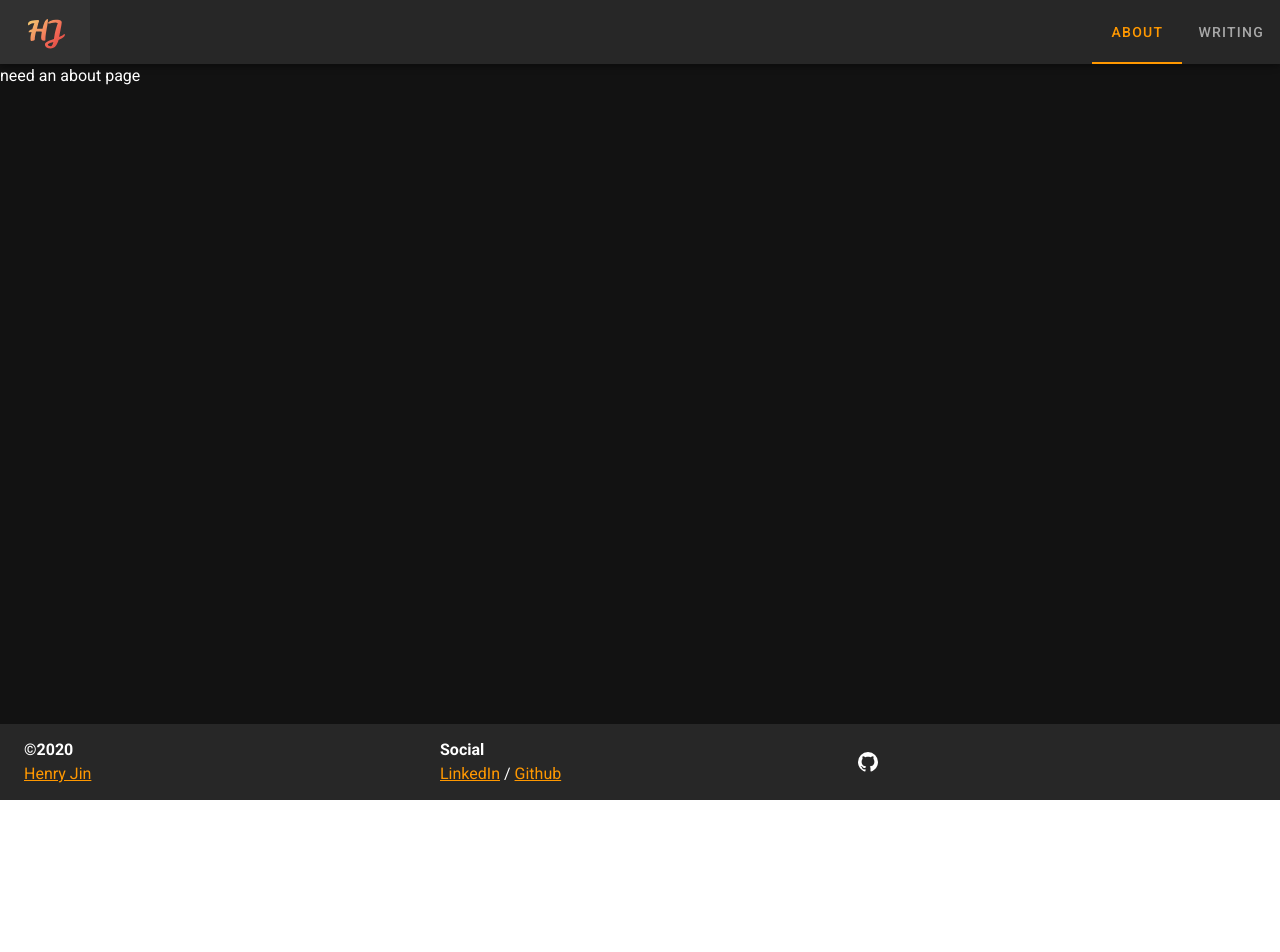
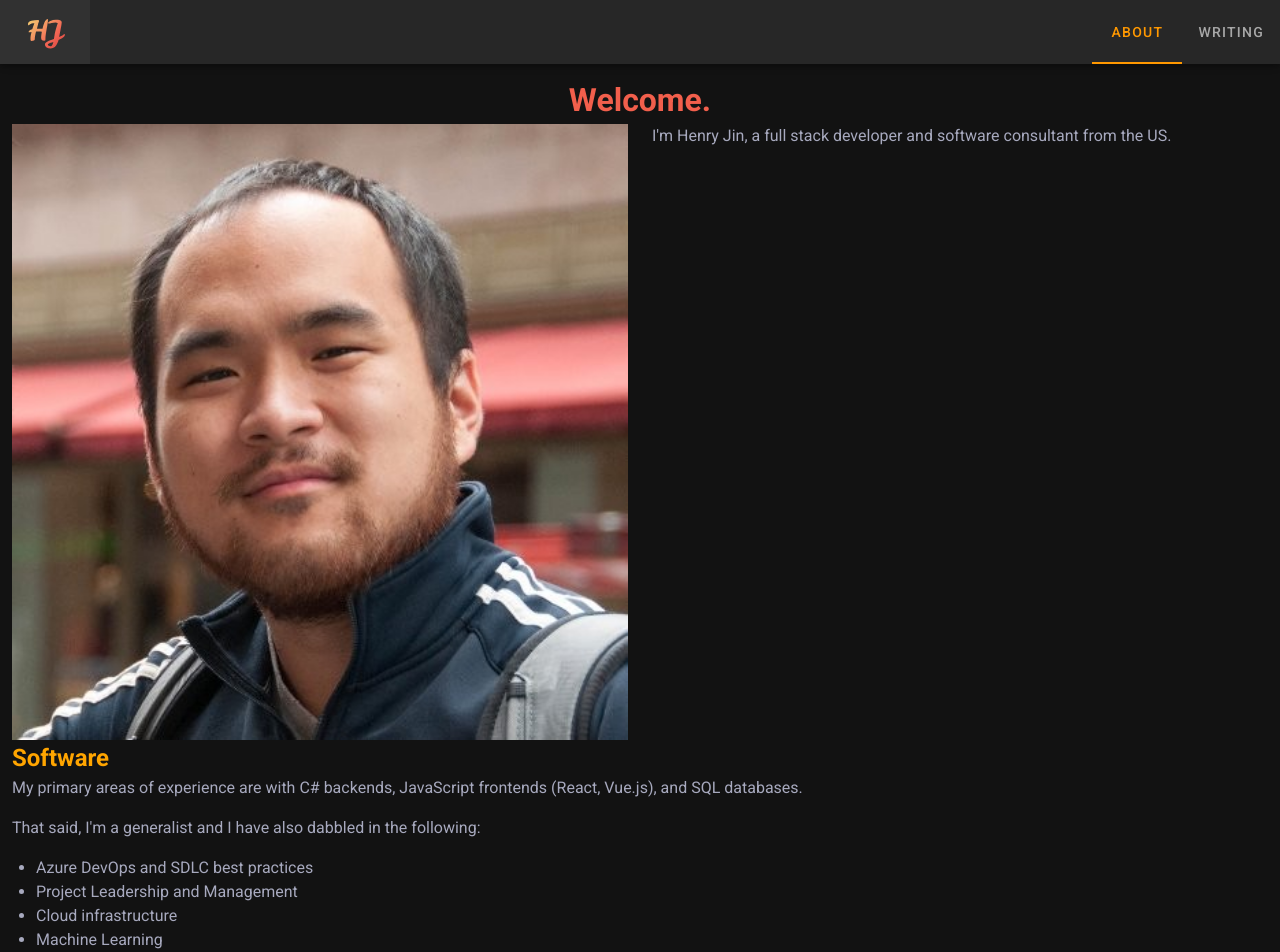
Before and after one commit to henryjin3/henryjin-dev, a Nuxt app: page /about in a window 1280 px wide. Shown: the top 952 px of the page. Before the commit the page ends 800 px from the top, so only its background shows below. Built offline with nearby package versions, Linux system fonts and the light colour scheme.

Commit message:
add basic about page, and formatting

```diff
--- a/pages/about.vue
+++ b/pages/about.vue
@@ -1,5 +1,39 @@
 <template>
-  <p>need an about page</p>
+  <v-container fluid>
+    <h1 class="intro_title">Welcome.</h1>
+    <v-row>
+      <v-col cols="12" sm="6">
+        <v-img src="profile.png" alt="Henry Jin"></v-img>
+      </v-col>
+      <v-col class="intro_text" cols="12" sm="6">
+        <p>
+          I'm Henry Jin, a full stack developer and software consultant from the
+          US.
+        </p>
+      </v-col>
+    </v-row>
+    <div class="intro_text">
+      <h2>Software</h2>
+      <p>
+        My primary areas of experience are with C# backends, JavaScript
+        frontends (React, Vue.js), and SQL databases.
+      </p>
+      <p>
+        That said, I'm a generalist and I have also dabbled in the following:
+      </p>
+      <ul>
+        <li>Azure DevOps and SDLC best practices</li>
+        <li>Project Leadership and Management</li>
+        <li>Cloud infrastructure</li>
+        <li>Machine Learning</li>
+      </ul>
+      <br />
+      <p>
+        I also did a stint as a middle school math teacher, teaching low-income
+        and at-risk children in the Houston area.
+      </p>
+    </div>
+  </v-container>
 </template>
 
 <script>
@@ -12,3 +46,18 @@ export default {
   }
 };
 </script>
+
+<style scoped>
+.intro_title {
+  font-size: 2rem;
+  text-align: center;
+  color: #f25f4c;
+}
+.intro_text p,
+li {
+  color: #a7a9be;
+}
+.intro_text h2 {
+  color: orange;
+}
+</style>
--- a/pages/writing/_writing.vue
+++ b/pages/writing/_writing.vue
@@ -38,6 +38,9 @@ export default {
 .article {
   color: #a7a9be;
 }
+h1 {
+  color: orange;
+}
 .article h2,
 h3 {
   color: #fffffe;
```
Also changed, not shown: static/profile.png (added).
